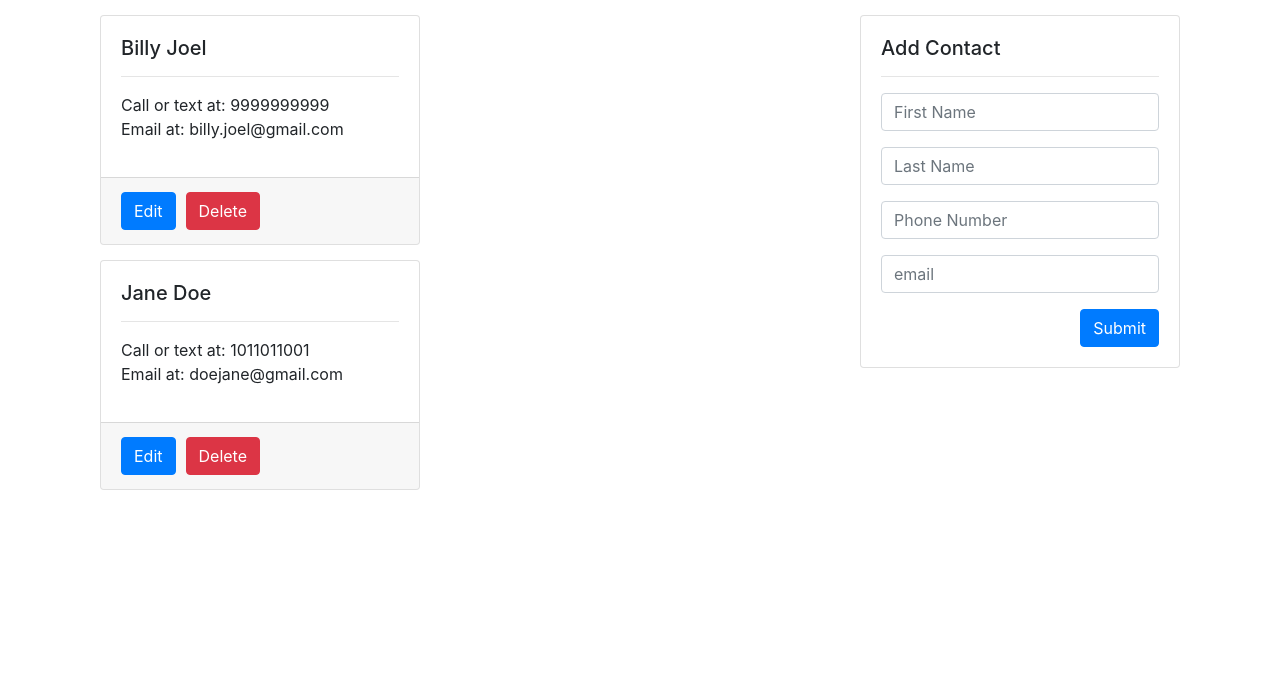
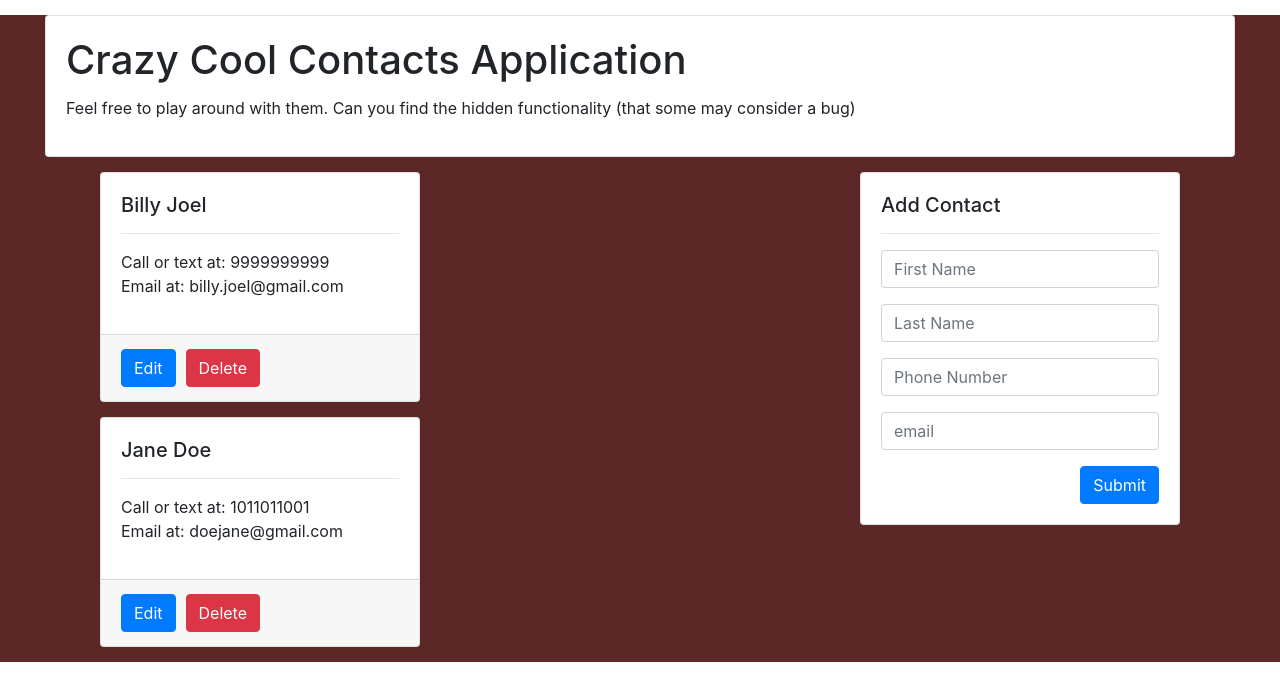
Before and after one commit to etfargo/CSCI313_A3, an Angular app in the folder contact-application/: page / in a window 1280 px wide. Shown: the top 700 px of the page. Built offline with nearby package versions, Linux system fonts and the light colour scheme.

Commit message:
Minor styling and head card

```diff
--- a/contact-application/src/app/app.component.css
+++ b/contact-application/src/app/app.component.css
@@ -0,0 +1,8 @@
+.card {
+    margin-top: 15px;
+    margin-left: 45px;
+    margin-right: 45px;
+}
+body, head, footer {
+    background-color: rgb(92, 39, 39);
+}
--- a/contact-application/src/app/app.component.html
+++ b/contact-application/src/app/app.component.html
@@ -1 +1,9 @@
-<app-contact-list></app-contact-list>
+<body>
+    <div class="card">
+        <div class="card-body">
+          <h1 class="card-title justify-content-md-center">Crazy Cool Contacts Application</h1>
+          <p>Feel free to play around with them. Can you find the hidden functionality (that some may consider a bug)</p>
+        </div>
+      </div>
+    <app-contact-list></app-contact-list>
+</body>
```
